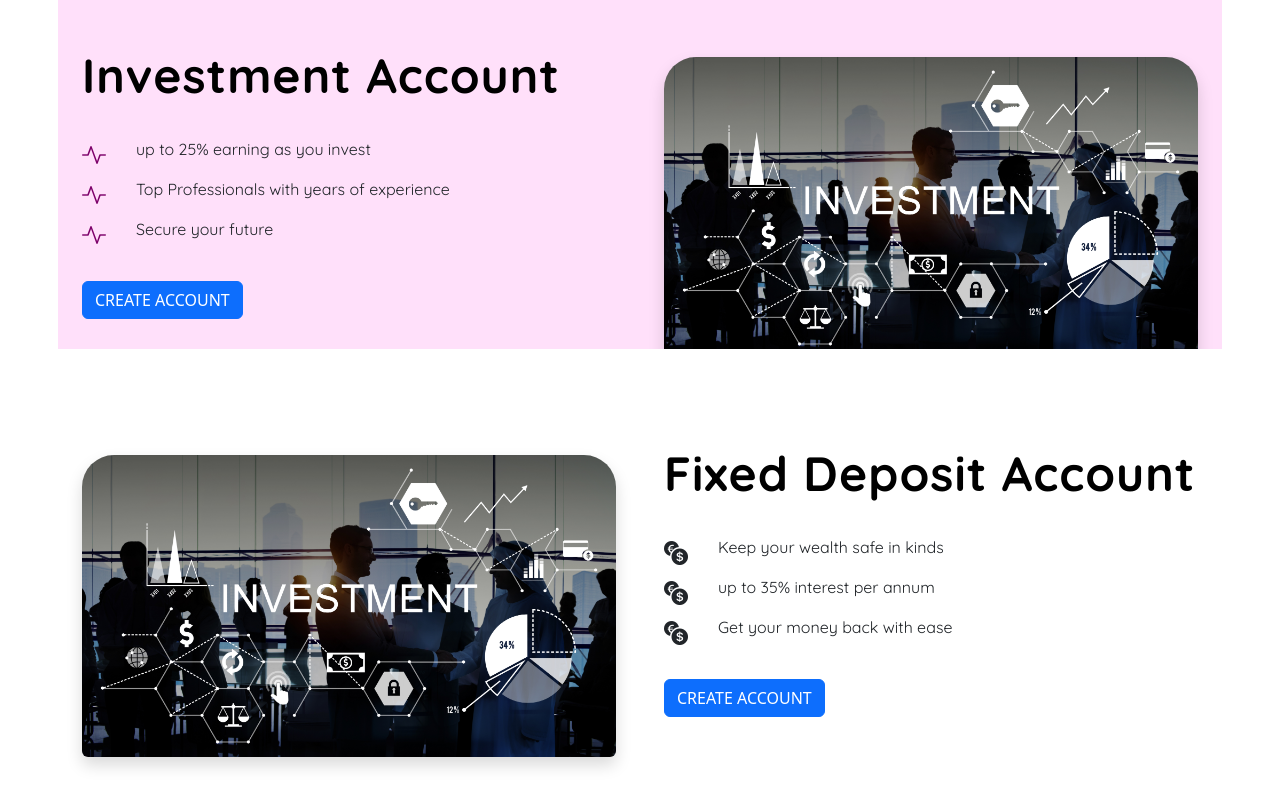
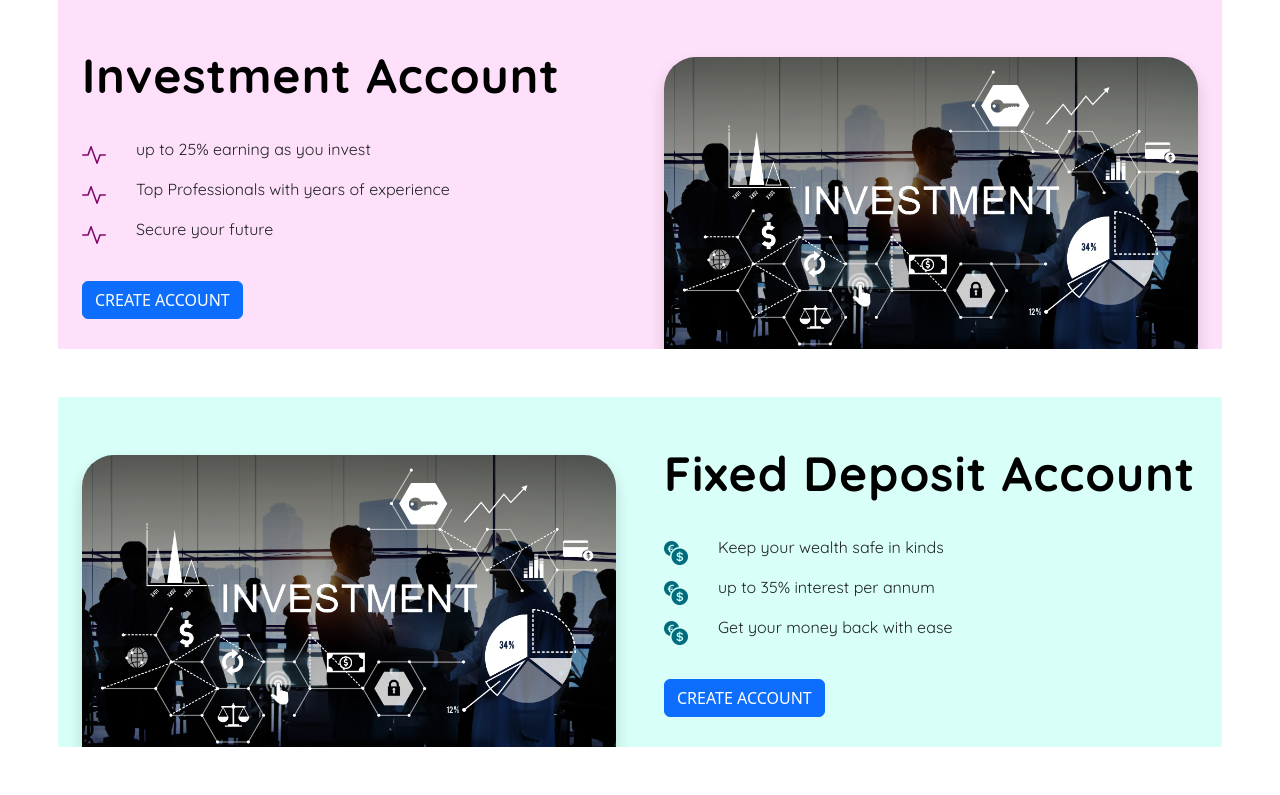
Before and after one commit to ndmichael/digital_banking, a Django app: page /banking/accounts/types in a window 1280 px wide. Shown: the part 1007-1802 px from the top of the page. Run offline with Django 4.2, Linux system fonts and the light colour scheme; some libraries are stand-ins or nearby versions.

Commit message:
fixed account css

```diff
--- a/dbank/static/dbank/css/core.css
+++ b/dbank/static/dbank/css/core.css
@@ -380,6 +380,14 @@ p{
 }
 
 .investment-account .bi{
-
   color: #7d016a;
 }
+
+.fixed-account {
+  background: rgba(192, 255, 246, 0.6);
+  overflow: hidden;
+}
+
+.fixed-account .bi{
+  color: #016c7d;
+}
```
